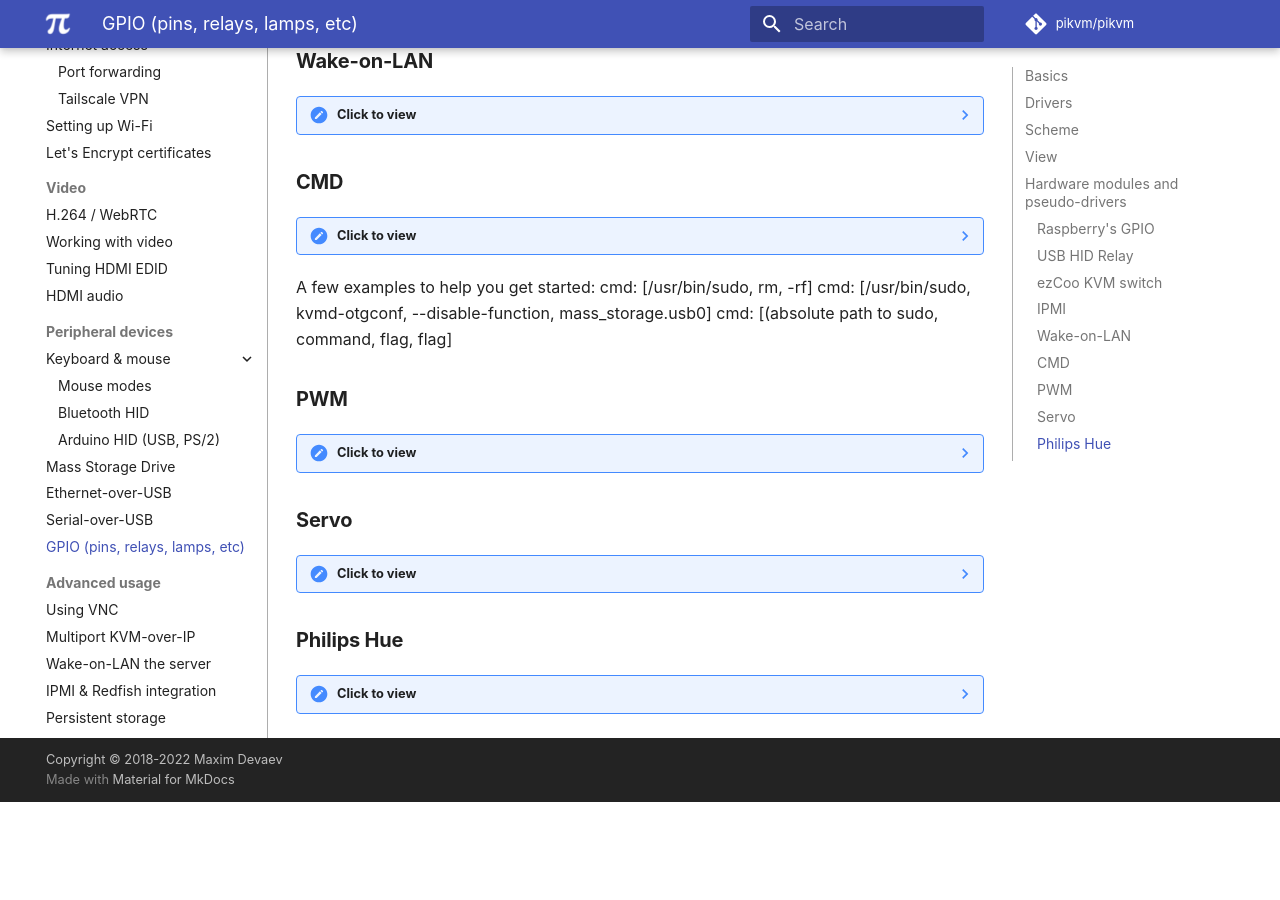
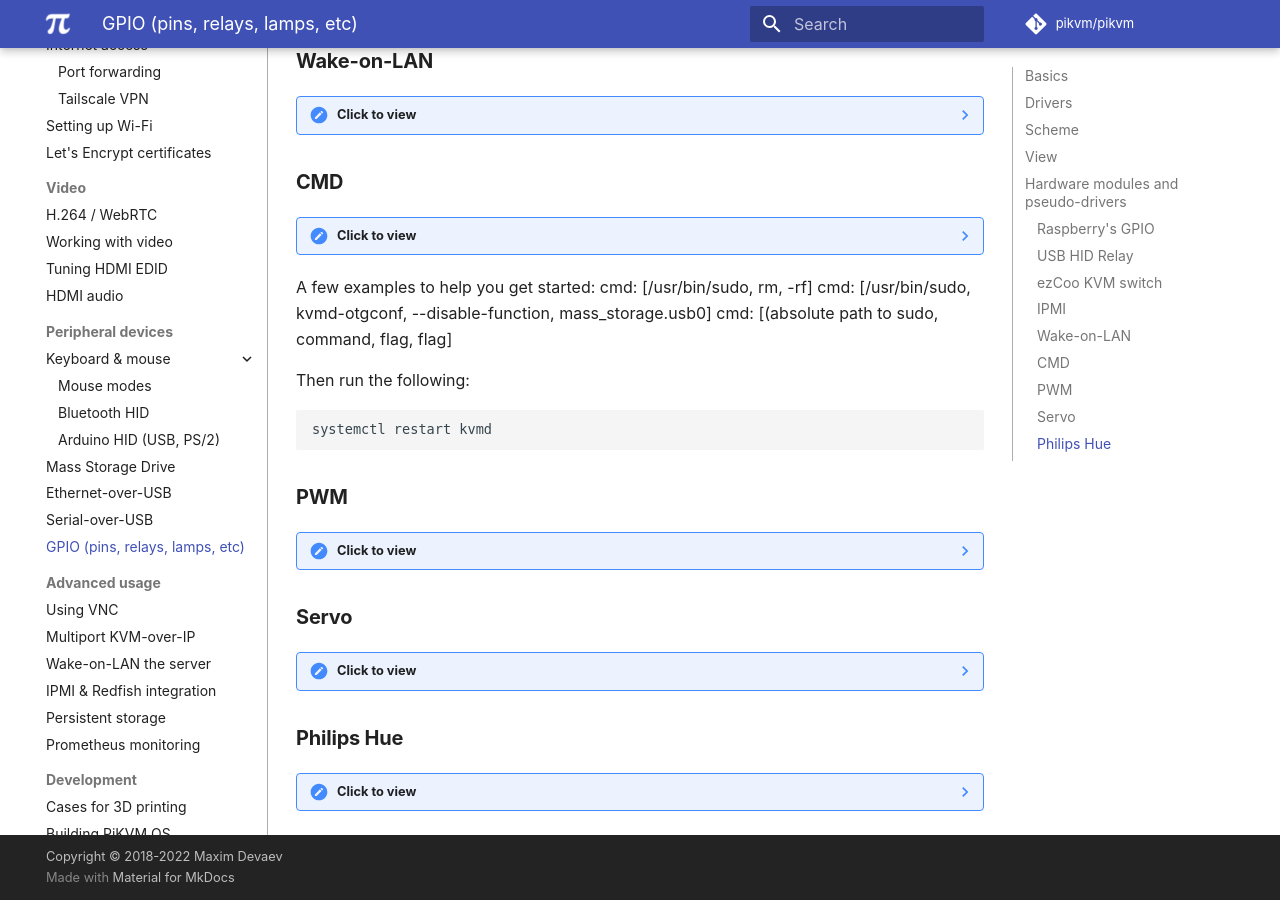
Before and after one commit to pikvm/pikvm, an MkDocs documentation site: the page built from docs/gpio.md, in a window 1280 px wide and 900 px high, scrolled down 6184 px. Built offline with MkDocs 1.6.1 and Material for MkDocs 9.7.7, drawn with Linux system fonts in a browser that asks for light colours; some web fonts are replaced; comment, search, counter and statistics services are not loaded; before the commit the page ends 6986 px from its top, so only the background shows below that.

Commit message:
Update gpio.md

````diff
--- a/docs/gpio.md
+++ b/docs/gpio.md
@@ -330,6 +330,12 @@ cmd: [/usr/bin/sudo, rm, -rf]
 cmd: [/usr/bin/sudo, kvmd-otgconf, --disable-function, mass_storage.usb0]
 cmd: [(absolute path to sudo, command, flag, flag]
 
+Then run the following:
+
+```
+systemctl restart kvmd
+```
+
 ### PWM
 ??? note "Click to view"
     The `pwm` driver allows you to use [some GPIO pins](https://pinout.xyz/pinout/pwm) on the Raspberry Pi for PWM.
````
